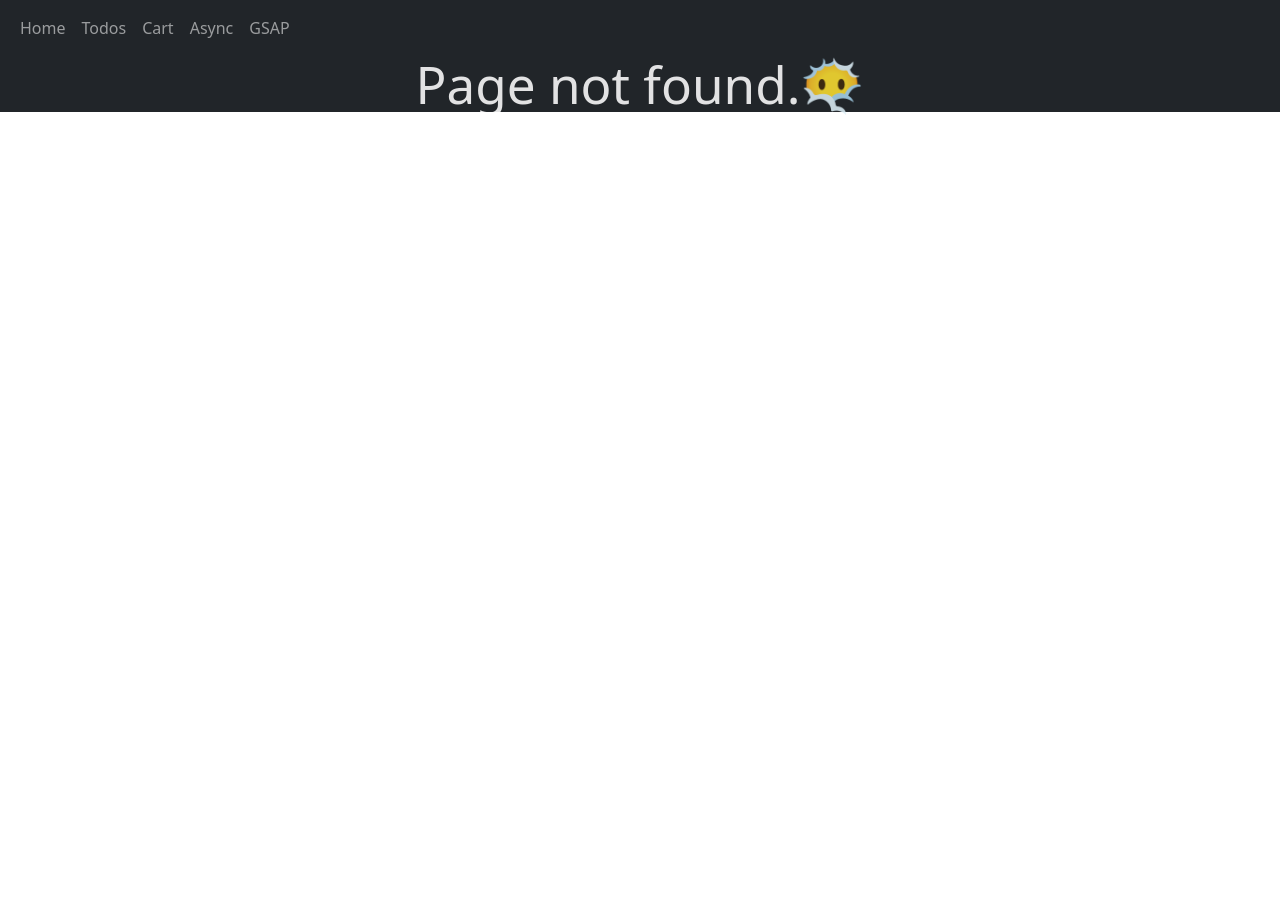
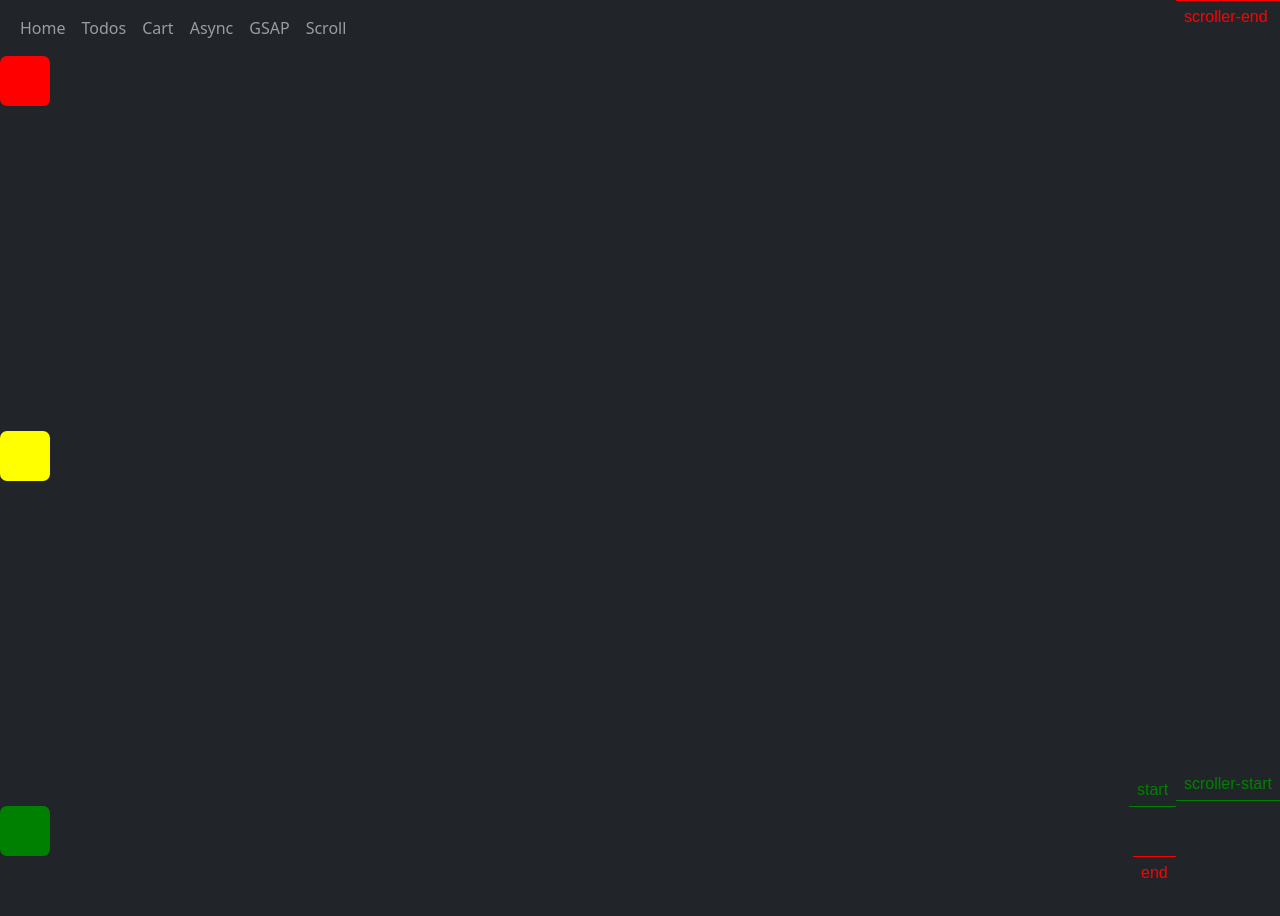
Before and after one commit to AliHaiderPgm/redux-mastery-journey, a React (Vite) app: page /scroll in a window 1280 px wide. Before the commit this address had no page. Shown: the top 916 px of the page. Before the commit the page ends 800 px from the top, so only its background shows below. Built offline with nearby package versions, Linux system fonts and the light colour scheme.

Commit message:
feat(app): Scroll Trigger GSAP

```diff
--- a/src/App.scss
+++ b/src/App.scss
@@ -2,6 +2,7 @@
 @import "./scss/Spinner.scss";
 @import "./scss/GSAP.scss";
 @import "./scss/preLoader.scss";
+@import "./scss/ScrollTrigger.scss";
 :root {
 	font-family: Inter, system-ui, Avenir, Helvetica, Arial, sans-serif;
 	line-height: 1.5;
--- a/src/components/Navbar.jsx
+++ b/src/components/Navbar.jsx
@@ -24,6 +24,9 @@ const Navbar = () => {
                         <li className="nav-item">
                             <Link className="nav-link" aria-current="page" to="/gsap">GSAP</Link>
                         </li>
+                        <li className="nav-item">
+                            <Link className="nav-link" aria-current="page" to="/scroll">Scroll</Link>
+                        </li>
                     </ul>
                 </div>
             </div>
--- /dev/null
+++ b/src/pages/frontend/ScrollTrigger.jsx
@@ -0,0 +1,28 @@
+import { useGSAP } from "@gsap/react"
+import { ScrollTrigger } from "gsap/ScrollTrigger"
+import gsap from "gsap"
+
+const ScrollTriggerPage = () => {
+    useGSAP(() => {
+        gsap.registerPlugin(ScrollTrigger)
+        gsap.to('.c', { x: 900, duration: 10, scrollTrigger: { trigger: '.c', toggleActions: "reset none none none", markers: true } })
+
+        // toggleActions values
+        // 1. what will happen user user scroll to that section
+        // 2. what will happen when user scroll back to that section
+        // 3. what will happen when user scroll back to that section e.g. if animation is paused we can run it again or reset it and so on
+        // 4. when user all the way to end then what to do
+    })
+    return (
+        <>
+            <div className="d-flex flex-column justify-content-between  min-vh-100">
+                <div className="a box"></div>
+                <div className="b box"></div>
+                <div className="c box"></div>
+            </div>
+            <div className="min-vh-100"></div>
+        </>
+    )
+}
+
+export default ScrollTriggerPage
--- a/src/pages/frontend/index.jsx
+++ b/src/pages/frontend/index.jsx
@@ -5,6 +5,7 @@ import Todo from "./Todo"
 import ShoppingCart from "./ShoppingCart"
 import Async from "./Async"
 import GSAP from "./GSAP"
+import ScrollTrigger from "./ScrollTrigger"
 
 const index = () => {
     return (
@@ -16,6 +17,7 @@ const index = () => {
                 <Route path="/cart" index element={<ShoppingCart />} />
                 <Route path="/async" index element={<Async />} />
                 <Route path="/gsap" index element={<GSAP />} />
+                <Route path="/scroll" index element={<ScrollTrigger />} />
                 <Route path="*" index element={<h1 className="text-center">Page not found.😶‍🌫️</h1>} />
             </Routes>
         </>
--- /dev/null
+++ b/src/scss/ScrollTrigger.scss
@@ -0,0 +1,14 @@
+.box {
+	height: 50px;
+	width: 50px;
+	border-radius: 7px;
+}
+.box.a {
+	background-color: red;
+}
+.box.b {
+	background-color: yellow;
+}
+.box.c {
+	background-color: green;
+}
```
